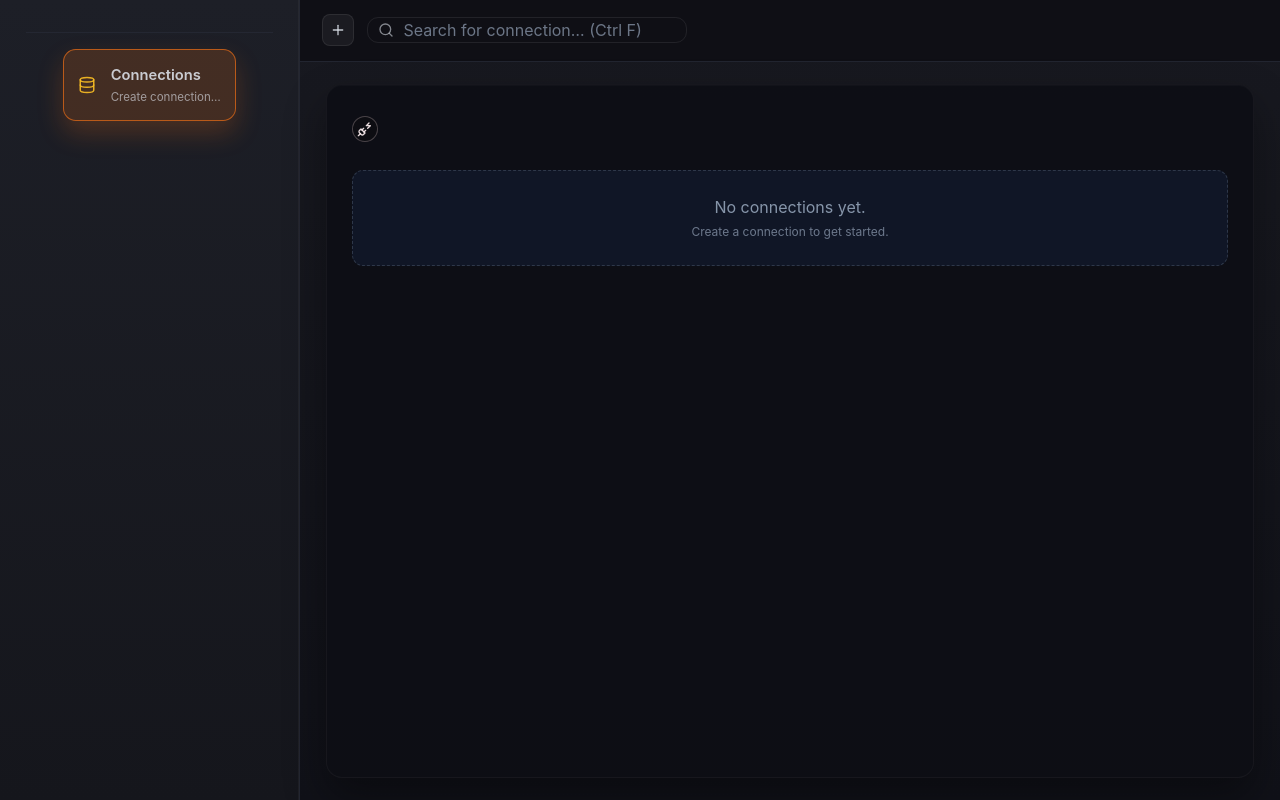
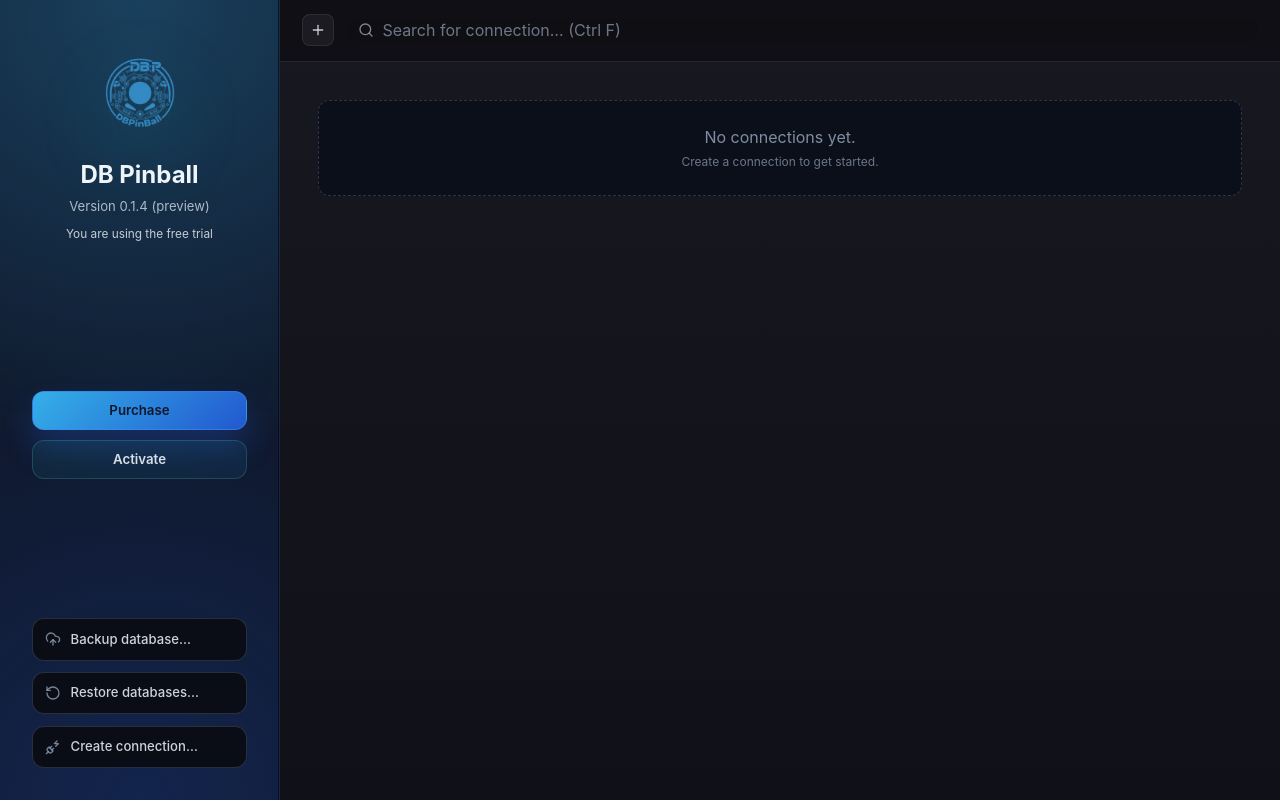
Before and after one commit to programinglive/dbpinball, a React (Vite) app: page / in a window 1280 px wide. Built offline with nearby package versions, Linux system fonts and the light colour scheme.

Commit message:
feat: refine TablePlus toolbar styling

```diff
--- a/src-tauri/capabilities/default.json
+++ b/src-tauri/capabilities/default.json
@@ -10,6 +10,7 @@
     "core:window:allow-maximize",
     "core:window:allow-unmaximize",
     "core:window:allow-close",
-    "core:window:allow-set-fullscreen"
+    "core:window:allow-set-fullscreen",
+    "core:window:allow-start-dragging"
   ]
 }
--- a/src/App.css
+++ b/src/App.css
@@ -502,153 +502,142 @@ body {
   color: #e5e7eb;
 }
 
+
 .app-shell {
   min-height: 100vh;
   display: flex;
   color: inherit;
-  background: radial-gradient(circle at top left, rgba(255, 255, 255, 0.04), transparent 55%), #13141a;
+  background: radial-gradient(circle at top left, rgba(255, 255, 255, 0.05), transparent 60%), #1a1b22;
 }
 
 .app-layout {
   display: grid;
-  grid-template-columns: 300px minmax(0, 1fr);
+  grid-template-columns: 280px minmax(0, 1fr);
   width: 100%;
 }
 
 .nav-rail {
   display: flex;
   flex-direction: column;
-  gap: 1.4rem;
-  padding: 2rem 1.6rem 1.6rem;
-  background: linear-gradient(180deg, #1d1f27 0%, #15161c 100%);
-  border-right: 1px solid rgba(37, 40, 52, 0.9);
-  box-shadow: inset -1px 0 0 rgba(255, 255, 255, 0.04);
+  justify-content: space-between;
+  padding: 2.8rem 2rem 2rem;
+  background: radial-gradient(circle at top, rgba(56, 189, 248, 0.25), transparent 58%),
+    radial-gradient(circle at bottom, rgba(37, 99, 235, 0.18), transparent 55%), #0f172a;
+  border-right: 1px solid rgba(30, 41, 59, 0.8);
+  box-shadow: inset -1px 0 0 rgba(2, 6, 23, 0.65), 0 18px 36px rgba(2, 6, 23, 0.45);
+  gap: 2.4rem;
 }
 
 .nav-rail__brand {
   display: flex;
-  align-items: center;
-  gap: 0.9rem;
+  flex-direction: column;
+  align-items: center;
+  gap: 1rem;
+  text-align: center;
+  color: #f1f5f9;
 }
 
 .nav-rail__logo {
-  display: grid;
-  place-items: center;
-  width: 44px;
-  height: 44px;
-  border-radius: 12px;
-  background: linear-gradient(135deg, #f97316, #facc15);
-  color: #1f1f22;
-  box-shadow: 0 20px 45px rgba(249, 115, 22, 0.25);
+  width: 96px;
+  height: 96px;
+  object-fit: contain;
+  filter: drop-shadow(0 26px 36px rgba(6, 182, 212, 0.28));
+}
+
+.nav-rail__text {
+  display: flex;
+  flex-direction: column;
+  gap: 0.25rem;
 }
 
 .nav-rail__title {
   margin: 0;
-  font-size: 1.4rem;
+  font-size: 1.5rem;
   font-weight: 700;
-  letter-spacing: 0.02em;
 }
 
 .nav-rail__subtitle {
-  margin: 0.1rem 0 0;
-  color: rgba(226, 232, 240, 0.6);
-  font-size: 0.78rem;
-}
-
-.nav-rail__meta {
-  display: flex;
-  flex-direction: column;
-  gap: 0.25rem;
-  color: rgba(226, 232, 240, 0.55);
-  font-size: 0.75rem;
-}
-
-.nav-rail__version {
-  font-weight: 600;
-}
-
-.nav-rail__cta-group {
-  display: flex;
+  margin: 0;
+  font-size: 0.82rem;
+  color: rgba(226, 232, 240, 0.75);
+}
+
+.nav-rail__notice {
+  margin: 0.35rem 0 0;
+  font-size: 0.74rem;
+  color: rgba(248, 250, 252, 0.78);
+}
+
+.nav-rail__actions {
+  display: flex;
+  flex-direction: column;
   gap: 0.6rem;
-}
-
-.nav-rail__cta {
-  flex: 1;
-  padding: 0.6rem 0.8rem;
-  border-radius: 0.7rem;
-  border: 1px solid rgba(248, 250, 252, 0.08);
-  background: rgba(255, 255, 255, 0.05);
-  color: rgba(226, 232, 240, 0.85);
-  font-size: 0.8rem;
+  margin-top: 0.5rem;
+}
+
+.nav-rail__action {
+  width: 100%;
+  padding: 0.55rem 0.75rem;
+  border-radius: 0.75rem;
+  border: 1px solid rgba(94, 234, 212, 0.18);
+  background: linear-gradient(135deg, rgba(45, 212, 191, 0.08), rgba(56, 189, 248, 0.08));
+  color: rgba(226, 232, 240, 0.95);
+  font-size: 0.83rem;
   font-weight: 600;
   cursor: pointer;
-  transition: background 0.18s ease, border-color 0.18s ease;
-}
-
-.nav-rail__cta:hover {
-  background: rgba(255, 255, 255, 0.12);
-}
-
-.nav-rail__cta--primary {
-  background: linear-gradient(135deg, #f97316, #fb923c);
-  color: #1f1f22;
-  border-color: rgba(249, 115, 22, 0.65);
-  box-shadow: 0 16px 28px rgba(249, 115, 22, 0.35);
-}
-
-.nav-rail__tabs {
-  display: flex;
-  flex-direction: column;
-  gap: 0.75rem;
-  padding-top: 1rem;
-  border-top: 1px solid rgba(37, 40, 52, 0.9);
-}
-
-.nav-rail__trigger {
-  display: flex;
-  align-items: center;
-  gap: 0.9rem;
-  padding: 0.85rem 0.9rem;
-  border-radius: 0.8rem;
-  border: 1px solid transparent;
-  background: rgba(255, 255, 255, 0.02);
-  color: rgba(226, 232, 240, 0.85);
+  transition: background 0.18s ease, border-color 0.18s ease, transform 0.18s ease;
+}
+
+.nav-rail__action:hover {
+  background: linear-gradient(135deg, rgba(45, 212, 191, 0.15), rgba(56, 189, 248, 0.18));
+  border-color: rgba(94, 234, 212, 0.45);
+  transform: translateY(-1px);
+}
+
+.nav-rail__action--primary {
+  background: linear-gradient(135deg, rgba(56, 189, 248, 0.92), rgba(37, 99, 235, 0.85));
+  border-color: rgba(59, 130, 246, 0.6);
+  color: #0f172a;
+  box-shadow: 0 18px 30px rgba(37, 99, 235, 0.25);
+}
+
+.nav-rail__cta-stack {
+  display: flex;
+  flex-direction: column;
+  gap: 0.7rem;
+}
+
+.nav-rail__cta {
+  display: flex;
+  align-items: center;
+  justify-content: flex-start;
+  gap: 0.6rem;
+  padding: 0.65rem 0.75rem;
+  border-radius: 0.75rem;
+  border: 1px solid rgba(71, 85, 105, 0.5);
+  background: rgba(10, 12, 19, 0.92);
+  color: rgba(226, 232, 240, 0.9);
+  font-size: 0.82rem;
+  font-weight: 500;
   text-align: left;
   cursor: pointer;
-  transition: border-color 0.16s ease, background 0.16s ease, transform 0.16s ease;
-}
-
-.nav-rail__trigger:hover {
-  border-color: rgba(249, 115, 22, 0.45);
-  background: rgba(249, 115, 22, 0.12);
-  transform: translateX(2px);
-}
-
-.nav-rail__trigger[data-state="active"] {
-  border-color: rgba(249, 115, 22, 0.65);
-  background: rgba(249, 115, 22, 0.18);
-  box-shadow: 0 12px 26px rgba(249, 115, 22, 0.22);
-}
-
-.nav-rail__trigger-icon {
-  color: rgba(251, 191, 36, 0.9);
-}
-
-.nav-rail__trigger-text {
-  display: flex;
-  flex-direction: column;
-  gap: 0.2rem;
-}
-
-.nav-rail__trigger-text span {
-  font-weight: 600;
-  font-size: 0.92rem;
-}
-
-.nav-rail__trigger-text small {
-  font-size: 0.72rem;
-  color: rgba(226, 232, 240, 0.6);
-}
+  transition: border-color 0.18s ease, background 0.18s ease, color 0.18s ease;
+}
+
+.nav-rail__cta:hover {
+  border-color: rgba(59, 130, 246, 0.5);
+  background: rgba(26, 35, 58, 0.92);
+  color: rgba(248, 250, 252, 0.98);
+}
+
+.nav-rail__cta-icon {
+  color: rgba(148, 163, 184, 0.78);
+}
+
+.nav-rail__cta:hover .nav-rail__cta-icon {
+  color: rgba(248, 250, 252, 0.92);
+}
+
 
 .main-stage {
   display: flex;
@@ -659,18 +648,27 @@ body {
 
 .main-stage__toolbar {
   display: flex;
-  justify-content: space-between;
+  justify-content: flex-start;
   align-items: center;
   padding: 0.9rem 1.4rem;
   border-bottom: 1px solid rgba(37, 40, 52, 0.9);
   background: rgba(15, 15, 20, 0.85);
   backdrop-filter: blur(12px);
+  gap: 1.2rem;
 }
 
 .toolbar__left {
   display: flex;
   align-items: center;
   gap: 0.8rem;
+  flex: 1;
+  min-width: 0;
+}
+
+.toolbar__spacer {
+  flex: 0 0 160px;
+  min-width: 160px;
+  pointer-events: none;
 }
 
 .toolbar__icon-button {
@@ -694,7 +692,11 @@ body {
 
 .toolbar__search {
   position: relative;
-  width: clamp(240px, 40vw, 320px);
+  flex: 1;
+  min-width: 200px;
+  max-width: none;
+  width: 100%;
+  display: flex;
 }
 
 .toolbar__search-icon {
@@ -706,15 +708,32 @@ body {
 }
 
 .toolbar__search-input {
+  width: 100%;
   padding-left: 2.2rem;
   background: rgba(15, 15, 20, 0.95);
-  border: 1px solid rgba(255, 255, 255, 0.08);
+  border: 0 !important;
   color: rgba(226, 232, 240, 0.85);
   border-radius: 0.7rem;
+  box-shadow: none !important;
+  outline: none !important;
+  --tw-ring-offset-width: 0 !important;
+  --tw-ring-offset-color: transparent !important;
+  --tw-ring-color: transparent !important;
+  --tw-ring-shadow: none !important;
+  --tw-shadow: none !important;
+  border-image: none !important;
 }
 
 .toolbar__search-input::placeholder {
   color: rgba(148, 163, 184, 0.7);
+}
+
+.toolbar__search-input:focus-visible,
+.toolbar__search-input:focus {
+  border: 0 !important;
+  box-shadow: none !important;
+  outline: none !important;
+  border-image: none !important;
 }
 
 .toolbar__right {
@@ -727,7 +746,7 @@ body {
 .main-stage__content {
   flex: 1;
   position: relative;
-  padding: 1.4rem 1.6rem;
+  padding: 2.2rem 2.4rem;
   display: flex;
 }
 
@@ -736,12 +755,14 @@ body {
 }
 
 .panel {
+  flex: 1;
+  width: 100%;
   height: 100%;
-  background: rgba(14, 15, 21, 0.92);
-  border-radius: 1rem;
-  border: 1px solid rgba(255, 255, 255, 0.04);
-  padding: 1.4rem 1.6rem;
-  box-shadow: inset 0 1px 0 rgba(255, 255, 255, 0.02), 0 20px 40px rgba(0, 0, 0, 0.35);
+  background: transparent;
+  border: none;
+  border-radius: 0;
+  padding: 0;
+  box-shadow: none;
   overflow: hidden;
 }
 
@@ -1060,8 +1081,8 @@ body {
   text-align: center;
   border: 1px dashed rgba(71, 85, 105, 0.55);
   border-radius: 0.7rem;
-  color: rgba(148, 163, 184, 0.9);
-  background: rgba(17, 24, 39, 0.95);
+  color: rgba(148, 163, 184, 0.85);
+  background: rgba(10, 15, 26, 0.9);
 }
 
 .connections-list__empty-sub {
@@ -1071,21 +1092,21 @@ body {
 }
 
 .connection-row {
-  border-radius: 0.65rem;
-  border: 1px solid #1f2937;
-  background: #111827;
-  box-shadow: none;
-  transition: border-color 0.15s ease, background-color 0.15s ease;
+  border-radius: 0.75rem;
+  border: 1px solid rgba(37, 99, 235, 0.22);
+  background: rgba(13, 16, 26, 0.92);
+  box-shadow: inset 0 1px 0 rgba(148, 163, 184, 0.05);
+  transition: border-color 0.16s ease, background 0.16s ease;
 }
 
 .connection-row:hover {
-  border-color: #2563eb;
-  background: #1f2937;
+  border-color: rgba(59, 130, 246, 0.45);
+  background: rgba(17, 24, 39, 0.96);
 }
 
 .connection-row--selected {
-  border-color: #2563eb;
-  background: #1e40af;
+  border-color: rgba(59, 130, 246, 0.65);
+  background: rgba(30, 64, 175, 0.28);
   color: #f8fafc;
 }
 
@@ -1094,7 +1115,7 @@ body {
   align-items: center;
   justify-content: space-between;
   gap: 0.8rem;
-  padding: 0.7rem 0.9rem;
+  padding: 0.8rem 1rem;
 }
 
 .connection-row__content {
@@ -1107,15 +1128,15 @@ body {
 .connection-row__avatar {
   width: 34px;
   height: 34px;
-  border-radius: 0.75rem;
+  border-radius: 0.7rem;
   display: grid;
   place-items: center;
-  background: #1f2937;
-  border: 1px solid #2563eb;
-  color: #bfdbfe;
+  background: rgba(30, 41, 59, 0.9);
+  border: 1px solid rgba(59, 130, 246, 0.4);
+  color: rgba(191, 219, 254, 0.9);
   font-size: 0.72rem;
   font-weight: 700;
-  letter-spacing: 0.05em;
+  letter-spacing: 0.06em;
 }
 
 .connection-row__text {
@@ -1136,7 +1157,7 @@ body {
   margin: 0;
   font-size: 0.9rem;
   font-weight: 600;
-  color: rgba(226, 232, 240, 0.95);
+  color: rgba(226, 232, 240, 0.92);
   white-space: nowrap;
   overflow: hidden;
   text-overflow: ellipsis;
@@ -1148,21 +1169,21 @@ body {
 }
 
 .connection-row__status-text--pending {
-  color: rgba(148, 163, 184, 0.9);
+  color: rgba(148, 163, 184, 0.78);
 }
 
 .connection-row__status-text--success {
-  color: rgba(16, 185, 129, 0.92);
+  color: rgba(45, 212, 191, 0.9);
 }
 
 .connection-row__status-text--error {
-  color: rgba(248, 113, 113, 0.92);
+  color: rgba(248, 113, 113, 0.9);
 }
 
 .connection-row__description {
   margin: 0;
   font-size: 0.75rem;
-  color: rgba(148, 163, 184, 0.85);
+  color: rgba(148, 163, 184, 0.72);
   white-space: nowrap;
   overflow: hidden;
   text-overflow: ellipsis;
--- a/src/App.tsx
+++ b/src/App.tsx
@@ -1,7 +1,5 @@
 import { useRef, type ReactNode } from "react";
 import { BrowserRouter as Router } from "react-router-dom";
-import { Tabs, TabsContent, TabsList, TabsTrigger } from "@/components/ui/tabs";
-import { Input } from "@/components/ui/input";
 import ConnectionsPage, { type ConnectionsPageHandle } from "@/pages/connections";
 import {
   DropdownMenu,
@@ -9,25 +7,8 @@ import {
   DropdownMenuItem,
   DropdownMenuTrigger,
 } from "@/components/ui/dropdown-menu";
-import type { LucideIcon } from "lucide-react";
-import { Database, Plus, Search } from "lucide-react";
+import { Plus, Search, UploadCloud, RotateCcw, PlugZap } from "lucide-react";
 import "./App.css";
-
-type NavItem = {
-  value: "connections";
-  label: string;
-  description: string;
-  icon: LucideIcon;
-};
-
-const NAV_ITEMS: NavItem[] = [
-  {
-    value: "connections",
-    label: "Connections",
-    description: "Create connection…",
-    icon: Database,
-  },
-];
 
 const Panel = ({ children }: { children: ReactNode }) => <section className="panel">{children}</section>;
 
@@ -36,28 +17,70 @@ function App() {
 
   return (
     <Router>
-      <Tabs defaultValue="connections" className="app-shell">
+      <div className="app-shell">
         <div className="app-layout">
-          <aside className="nav-rail">
-            <TabsList className="nav-rail__tabs" aria-label="Workspace areas">
-              {NAV_ITEMS.map(({ value, label, description, icon: Icon }) => (
-                <TabsTrigger key={value} value={value} className="nav-rail__trigger">
-                  <Icon className="nav-rail__trigger-icon" size={18} />
-                  <div className="nav-rail__trigger-text">
-                    <span>{label}</span>
-                    <small>{description}</small>
-                  </div>
-                </TabsTrigger>
-              ))}
-            </TabsList>
+          <aside className="nav-rail" data-tauri-drag-region>
+            <div className="nav-rail__brand">
+              <img src="/logo_dbpinball.png" alt="DB Pinball logo" className="nav-rail__logo" />
+              <div className="nav-rail__text">
+                <h1 className="nav-rail__title">DB Pinball</h1>
+                <p className="nav-rail__subtitle">Version 0.1.4 (preview)</p>
+                <p className="nav-rail__notice">You are using the free trial</p>
+              </div>
+            </div>
+
+            <div className="nav-rail__actions">
+              <button type="button" className="nav-rail__action nav-rail__action--primary" data-tauri-drag-region="false">
+                Purchase
+              </button>
+              <button type="button" className="nav-rail__action" data-tauri-drag-region="false">
+                Activate
+              </button>
+            </div>
+
+            <div className="nav-rail__cta-stack">
+              <button
+                type="button"
+                className="nav-rail__cta"
+                aria-label="Backup database"
+                data-tauri-drag-region="false"
+              >
+                <UploadCloud size={16} className="nav-rail__cta-icon" />
+                <span>Backup database…</span>
+              </button>
+              <button
+                type="button"
+                className="nav-rail__cta"
+                aria-label="Restore databases"
+                data-tauri-drag-region="false"
+              >
+                <RotateCcw size={16} className="nav-rail__cta-icon" />
+                <span>Restore databases…</span>
+              </button>
+              <button
+                type="button"
+                className="nav-rail__cta"
+                aria-label="Create connection"
+                onClick={() => connectionsRef.current?.openNewConnection()}
+                data-tauri-drag-region="false"
+              >
+                <PlugZap size={16} className="nav-rail__cta-icon" />
+                <span>Create connection…</span>
+              </button>
+            </div>
           </aside>
 
           <main className="main-stage">
-            <header className="main-stage__toolbar">
+            <header className="main-stage__toolbar" data-tauri-drag-region>
               <div className="toolbar__left">
                 <DropdownMenu>
                   <DropdownMenuTrigger asChild>
-                    <button className="toolbar__icon-button" type="button" aria-label="Add database connection">
+                    <button
+                      className="toolbar__icon-button"
+                      type="button"
+                      aria-label="Add database connection"
+                      data-tauri-drag-region="false"
+                    >
                       <Plus size={16} />
                     </button>
                   </DropdownMenuTrigger>
@@ -78,21 +101,24 @@ function App() {
                 </DropdownMenu>
                 <div className="toolbar__search">
                   <Search className="toolbar__search-icon" size={16} />
-                  <Input placeholder="Search for connection… (Ctrl F)" className="toolbar__search-input" />
+                  <input
+                    type="text"
+                    placeholder="Search for connection… (Ctrl F)"
+                    className="toolbar__search-input"
+                    data-tauri-drag-region="false"
+                  />
                 </div>
               </div>
             </header>
 
             <section className="main-stage__content">
-              <TabsContent value="connections" className="workspace__panel" forceMount>
-                <Panel>
-                  <ConnectionsPage ref={connectionsRef} />
-                </Panel>
-              </TabsContent>
+              <Panel>
+                <ConnectionsPage ref={connectionsRef} />
+              </Panel>
             </section>
           </main>
         </div>
-      </Tabs>
+      </div>
     </Router>
   );
 }
--- a/src/pages/connections.tsx
+++ b/src/pages/connections.tsx
@@ -169,9 +169,7 @@ const ConnectionsPage = forwardRef(function ConnectionsPage(
   const databasePickerOpenRaf = useRef<number | null>(null);
 
   useEffect(() => {
-    if (import.meta.env.DEV) {
-      console.log("[connection-picker] open state", connectionPickerOpen);
-    }
+    return;
   }, [connectionPickerOpen]);
 
   useEffect(() => {
@@ -639,9 +637,6 @@ const ConnectionsPage = forwardRef(function ConnectionsPage(
   }, [itemsSidebarQuery, workspace.tables]);
 
   const handleShowConnectionPicker = () => {
-    if (import.meta.env.DEV) {
-      console.log("[connection-picker] trigger");
-    }
     setConnectionPickerQuery("");
     const defaultId = workspace.connection?.id ?? sortedConnections[0]?.id ?? null;
     setConnectionPickerSelectedId(defaultId);
@@ -916,17 +911,6 @@ const ConnectionsPage = forwardRef(function ConnectionsPage(
   return (
     <>
       <div className="connections-screen">
-        <div className="connections-screen__topbar">
-          <button
-            type="button"
-            className="connections-shell__icon-btn connections-shell__icon-btn--brand"
-            aria-label="Open connection list"
-            onClick={handleShowConnectionPicker}
-            data-tauri-drag-region="false"
-          >
-            <PlugZap size={16} />
-          </button>
-        </div>
 
         <Dialog
           open={open}
```
Also changed, not shown: public/logo_dbpinball.png (added).
